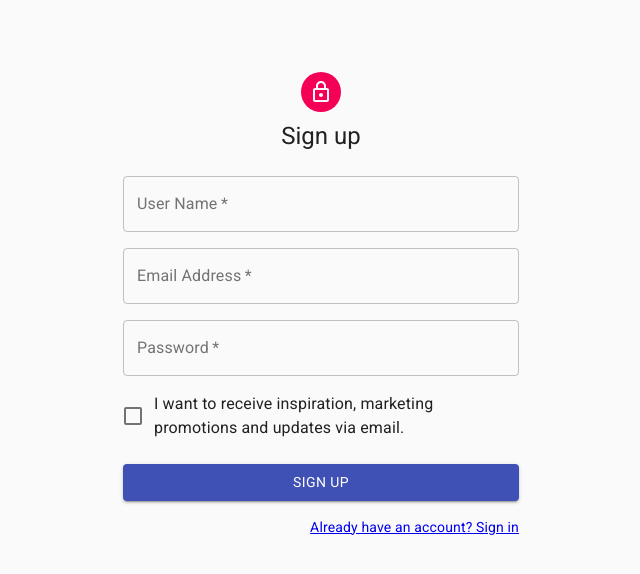
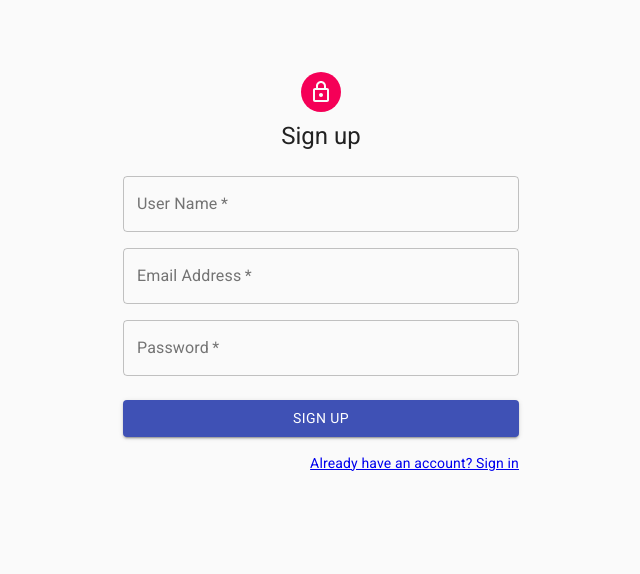
Before and after one commit to unicef/OoI-Intern-Assessment, a React (Create React App) app in the folder client/: page /sign-up in a window 1280 px wide. Shown: the top 574 px of the page, without its empty margins (319-959 px from the left). Built offline with nearby package versions, Linux system fonts and the light colour scheme.

Commit message:
add redirects
Signed-off-by: Ida Delphine <idadelm@gmail.com>

```diff
--- a/client/src/App.jsx
+++ b/client/src/App.jsx
@@ -1,5 +1,5 @@
 import React from "react";
-import { BrowserRouter as Router, Redirect, Route, Switch} from "react-router-dom";
+import { BrowserRouter as Router, Redirect, Route, Switch } from "react-router-dom";
 
 import Login from "./Login";
 import SignUp from "./SignUp";
@@ -7,7 +7,8 @@
 
 export default function App() {
 
-  let isAuthenticated = false;
+  let isAuthenticated = localStorage.getItem("LOGIN-STATUS");
+  console.log(isAuthenticated);
 
 
   return (
--- a/client/src/Login.jsx
+++ b/client/src/Login.jsx
@@ -61,6 +61,9 @@
             })
             .then(data => {
                 alert("Login successful");
+
+                //set a flag for login in localstorage
+                localStorage.setItem('LOGIN-STATUS', "active");
                 // allow sometime to show the notification
                 setTimeout(() => {
                     window.location.replace("/")
--- a/client/src/Signup.jsx
+++ b/client/src/Signup.jsx
@@ -131,12 +131,6 @@
 
               />
             </Grid>
-            <Grid item xs={12}>
-              <FormControlLabel
-                control={<Checkbox value="allowExtraEmails" color="primary" />}
-                label="I want to receive inspiration, marketing promotions and updates via email."
-              />
-            </Grid>
           </Grid>
           <Button
             type="submit"
```
